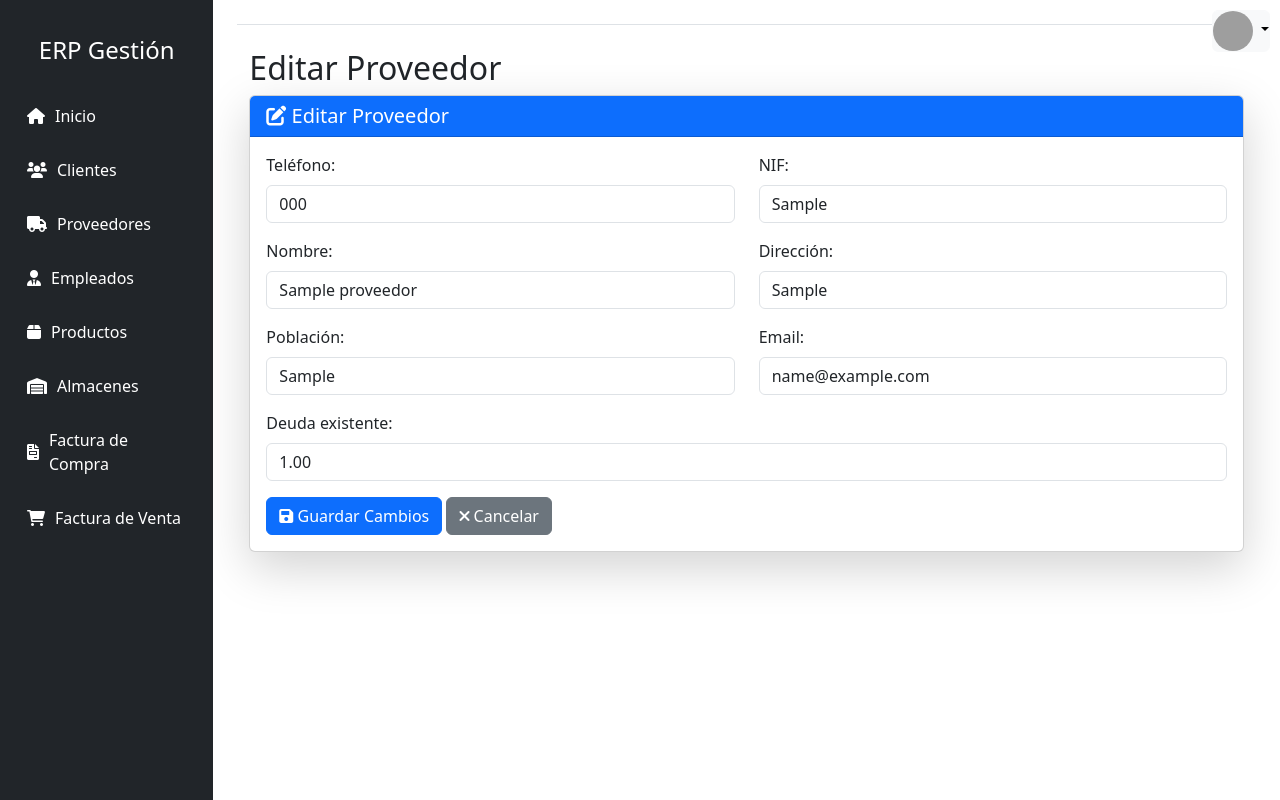
After one commit to zemanue/telecom-ERP, a PHP site: page /controllers/ProveedorController.php?action=edit&codigo=1 in a window 1280 px wide. The commit adds this page. Run offline with PHP 8.4, Linux system fonts and the light colour scheme; tables that the repository leaves empty hold one stand-in row (values such as "Sample post"); grey boxes are pictures that could not be loaded.

Commit message:
proveedor
funciona

```diff
--- /dev/null
+++ b/controllers/ProveedorController.php
@@ -0,0 +1,117 @@
+<!--
+Este archivo maneja la lógica para la sección de clientes.
+Es el intermediario entre los archivos de la vista (views/clientes) y el modelo (models/Cliente.php).
+Reciben las peticiones del usuario, interactúan con los modelos para obtener o modificar datos,
+y luego seleccionan la vista que se debe mostrar al usuario.
+    - La lógica para listar, crear, modificar y eliminar clientes utilizará
+    los métodos definidos en el modelo Cliente.php (selectAll(), create(), update() y delete()).
+    - Este controlador es el responsable de que se añadan a todas las páginas el header y el footer comunes.
+-->
+
+<?php
+// Inclusión de archivos necesarios:
+require_once '../config/database.php';
+require_once '../models/proveedor.php';
+
+// Instancia del modelo Cliente, pasando la conexión a la base de datos
+$proveedorModel = new Proveedor($db);
+
+
+// Lógica para GUARDAR UN NUEVO CLIENTE
+// Se ejecuta cuando se envía el formulario de creación
+// Recupera los datos del formulario enviados con el método POST
+if (isset($_POST['action']) && $_POST['action'] == 'create') {
+    error_log("Entrando en el bloque de creación de cliente");
+    $telefono = $_POST['telefono'];
+    $nif = $_POST['nif'];
+    $nombre = $_POST['nombre'];
+    $direccion = $_POST['direccion'];
+    $poblacion = $_POST['poblacion'];
+    $email = $_POST['email'];
+    $deuda_existente = $_POST['deuda_existente'];
+
+    // Con este if, se intenta crear un nuevo cliente.
+    // Utiliza el método create() del modelo Cliente.
+    if ($proveedorModel->create($telefono, $nif, $nombre, $direccion, $poblacion, $email, $deuda_existente)) {
+        header('Location: ../controllers/ProveedorController.php?action=list'); // Si se consigue, redirige de nuevo a la lista de clientes
+        exit(); // Importante: detener la ejecución del script después de la redirección
+    } else {
+        echo "Error al crear el proveedor.";
+    }
+}
+
+
+// Lógica para ACTUALIZAR UN CLIENTE
+// Este bloque se ejecuta cuando se envía el formulario de edición
+// Recupera los datos del formulario enviados con el método POST
+if (isset($_POST['action']) && $_POST['action'] == 'edit') {
+    error_log("Entrando en el bloque de edición de proveedor", 0); // Log para depuración
+    $codigo = $_POST['codigo'];
+    $telefono = $_POST['telefono'];
+    $nif = $_POST['nif'];
+    $nombre = $_POST['nombre'];
+    $direccion = $_POST['direccion'];
+    $poblacion = $_POST['poblacion'];
+    $email = $_POST['email'];
+    $deuda_existente = $_POST['deuda_existente'];
+
+    // Con este if, se intenta actualizar un cliente.
+    // Utiliza el método update() del modelo Cliente.
+    if ($proveedorModel->update($codigo, $telefono, $nif, $nombre, $direccion, $poblacion, $email, $deuda_existente)) {
+        header('Location: ../controllers/ProveedorController.php?action=list'); // Si se consigue, redirige de nuevo a la lista de clientes
+        exit(); // Importante: detener la ejecución del script después de la redirección
+
+    } else {
+        echo "Error al actualizar el proveedor.";
+    }
+}
+
+
+// Lógica para ELIMINAR UN CLIENTE
+// Se ejecuta cuando se hace clic en el botón de eliminar
+elseif (isset($_GET['action']) && $_GET['action'] == 'delete' && isset($_GET['codigo'])) {
+    $codigo = $_GET['codigo'];
+
+    // Con este if, se intenta eliminar un cliente.
+    // Utiliza el método delete() del modelo Cliente.
+    // Si se consigue, redirige de nuevo a la lista de clientes
+    if ($proveedorModel->delete($codigo)) {
+        header('Location: ../controllers/ProveedorController.php?action=list'); // Redirigir a la lista
+        exit(); // Importante: detener la ejecución del script después de la redirección
+    } else {
+        echo "Error al eliminar el proveedor.";
+    }
+}
+
+
+// Lógica para LISTAR CLIENTES
+// Se ejecuta cuando se accede a la página
+if (isset($_GET['action']) && $_GET['action'] == 'list') {
+    $proveedores = $proveedorModel->selectAll();
+    include '../views/layouts/header.php';
+    include '../views/proveedores/index.php';
+    include '../views/layouts/footer.php';
+}
+
+
+// Lógica para mostrar el FORMULARIO DE CREAR CLIENTE
+// Se ejecuta cuando se hace clic en el botón de crear cliente
+elseif (isset($_GET['action']) && $_GET['action'] == 'create') {
+    include '../views/layouts/header.php';
+    include '../views/proveedores/crear.php';
+    include '../views/layouts/footer.php';
+}
+
+
+// Lógica para mostrar el FORMULARIO DE EDITAR CLIENTE
+// Se ejecuta cuando se hace clic en el botón de editar
+elseif (isset($_GET['action']) && $_GET['action'] == 'edit' && isset($_GET['codigo'])) {
+    $codigo = $_GET['codigo'];
+    $proveedor = $proveedorModel->getById($codigo);
+    include '../views/layouts/header.php';
+    include '../views/proveedores/editar.php';
+    include '../views/layouts/footer.php';
+}
+
+
+?>
--- /dev/null
+++ b/models/Proveedor.php
@@ -0,0 +1,54 @@
+<!--
+    Los archivos dentro de la carpeta models definen las clases para
+    cada una de las tablas de la base de datos.
+    En este caso, la clase Proveedor representa la tabla cliente de la base de datos.
+    Cada una contiene la lógica para interactuar con la BD, es decir,
+    los métodos para realizar operaciones CRUD (Crear, Leer, Actualizar y Eliminar).
+-->
+
+<?php
+class Proveedor {
+    private $db;
+
+    // Constructor que recibe la conexión a la BD. Esto permite que el controlador le pase la conexión al modelo.
+    public function __construct($db) {
+        $this->db = $db;
+    }
+
+    // MÉTODOS PARA LAS REALIZAR LAS OPERACIONES CRUD
+    // Obtener todos los proveedores
+    public function selectAll() {
+        $stmt = $this->db->query("SELECT * FROM proveedor"); // Selecciona todos los proveedores
+        return $stmt->fetchAll(PDO::FETCH_ASSOC); // Devuelve un array con todos los resultados
+    }
+
+    // Métodos para crear, actualizar y eliminar clientes
+    public function create($telefono, $nif, $nombre, $direccion, $poblacion, $email, $deuda_existente) {
+        $stmt = $this->db->prepare(
+            "INSERT INTO proveedor (telefono, nif, nombre, direccion, poblacion, email, deuda_existente)
+            VALUES (?, ?, ?, ?, ?, ?, ?)"
+        );
+        return $stmt->execute([$telefono, $nif, $nombre, $direccion, $poblacion, $email, $deuda_existente]);
+    }
+
+    public function update($codigo, $telefono, $nif, $nombre, $direccion, $poblacion, $email, $deuda_existente) {
+        $stmt = $this->db->prepare(
+            "UPDATE proveedor
+            SET telefono = ?, nif = ?, nombre = ?, direccion = ?, poblacion = ?, email = ?, deduda_existente = ?
+            WHERE codigo = ?"
+        );
+        return $stmt->execute([$telefono, $nif, $nombre, $direccion, $poblacion, $email, $deuda_existente, $codigo]);
+    }
+
+    public function delete($codigo) {
+        $stmt = $this->db->prepare("DELETE FROM proveedor WHERE codigo = ?");
+        return $stmt->execute([$codigo]);
+    }
+
+    public function getById($codigo) {
+        $stmt = $this->db->prepare("SELECT * FROM proveedor WHERE codigo = ?");
+        $stmt->execute([$codigo]);
+        return $stmt->fetch(PDO::FETCH_ASSOC);
+    }
+}
+?>
--- a/views/layouts/header.php
+++ b/views/layouts/header.php
@@ -40,7 +40,7 @@ session_start(); // Iniciar sesión para acceder a las variables de sesión
                             </a>
                         </li>
                         <li class="nav-item">
-                            <a class="nav-link text-white" href="../proveedor.php?action=list">
+                            <a class="nav-link text-white" href="../controllers/ProveedorController.php?action=list">
                                 <i class="fas fa-truck"></i> Proveedores
                             </a>
                         </li>
--- /dev/null
+++ b/views/proveedores/editar.php
@@ -0,0 +1,69 @@
+
+<!--
+Este archivo contiene el formulario de editar proveedores
+-->
+
+<div class="container mt-4">
+    <h2>Editar Proveedor</h2>
+    <div class="card shadow-lg">
+        <div class="card-header bg-primary text-white">
+            <h5 class="mb-0"><i class="fas fa-edit"></i> Editar Proveedor</h5>
+        </div>
+        <div class="card-body">
+
+            <!-- Definimos un formulario de método POST para enviar a ProveedorController.php -->
+            <form method="POST" action="../controllers/ProveedorController.php?action=edit">
+
+                <!-- Campo oculto para la acción de edición -->
+                <input type="hidden" name="action" value="edit">
+
+                <!-- Campo oculto para el código del cliente -->
+                <input type="hidden" name="codigo" value="<?php echo $proveedor['codigo']; ?>">
+
+                <!-- Campos del formulario -->
+                <div class="row">
+                    <div class="col-md-6 mb-3">
+                        <label for="telefono" class="form-label">Teléfono:</label>
+                        <input type="text" class="form-control" id="telefono" name="telefono"
+                            value="<?php echo $proveedor['telefono']; ?>" required>
+                    </div>
+                    <div class="col-md-6 mb-3">
+                        <label for="nif" class="form-label">NIF:</label>
+                        <input type="text" class="form-control" id="nif" name="nif"
+                            value="<?php echo $proveedor['nif']; ?>" required>
+                    </div>
+                    <div class="col-md-6 mb-3">
+                        <label for="nombre" class="form-label">Nombre:</label>
+                        <input type="text" class="form-control" id="nombre" name="nombre"
+                            value="<?php echo $proveedor['nombre']; ?>" required>
+                    </div>
+                    <div class="col-md-6 mb-3">
+                        <label for="direccion" class="form-label">Dirección:</label>
+                        <input type="text" class="form-control" id="direccion" name="direccion"
+                            value="<?php echo $proveedor['direccion']; ?>">
+                    </div>
+                    <div class="col-md-6 mb-3">
+                        <label for="poblacion" class="form-label">Población:</label>
+                        <input type="text" class="form-control" id="poblacion" name="poblacion"
+                            value="<?php echo $proveedor['poblacion']; ?>">
+                    </div>
+                    <div class="col-md-6 mb-3">
+                        <label for="email" class="form-label">Email:</label>
+                        <input type="email" class="form-control" id="email" name="email"
+                            value="<?php echo $proveedor['email']; ?>">
+                    </div>
+                    <div class="col-md-12 mb-3">
+                        <label for="deuda_existente" class="form-label">Deuda existente:</label>
+                        <input type="decimal" class="form-control" id="deuda_existente" name="deuda_existente" value="<?php echo $proveedor['deuda_existente']; ?>" required>
+
+                    </div>
+                </div>
+
+                <!-- Botones para guardar o cancelar -->
+                <button type="submit" name="update" class="btn btn-primary"><i class="fas fa-save"></i> Guardar
+                    Cambios</button>
+                <a href="../controllers/ProveedorController.php?action=list" class="btn btn-secondary"><i class="fas fa-times"></i> Cancelar</a>
+            </form>
+        </div>
+    </div>
+</div>
```
Also changed, not shown: views/proveedores/crear.php (added, +59 -0 lines), views/proveedores/index.php (added, +70 -0 lines).
